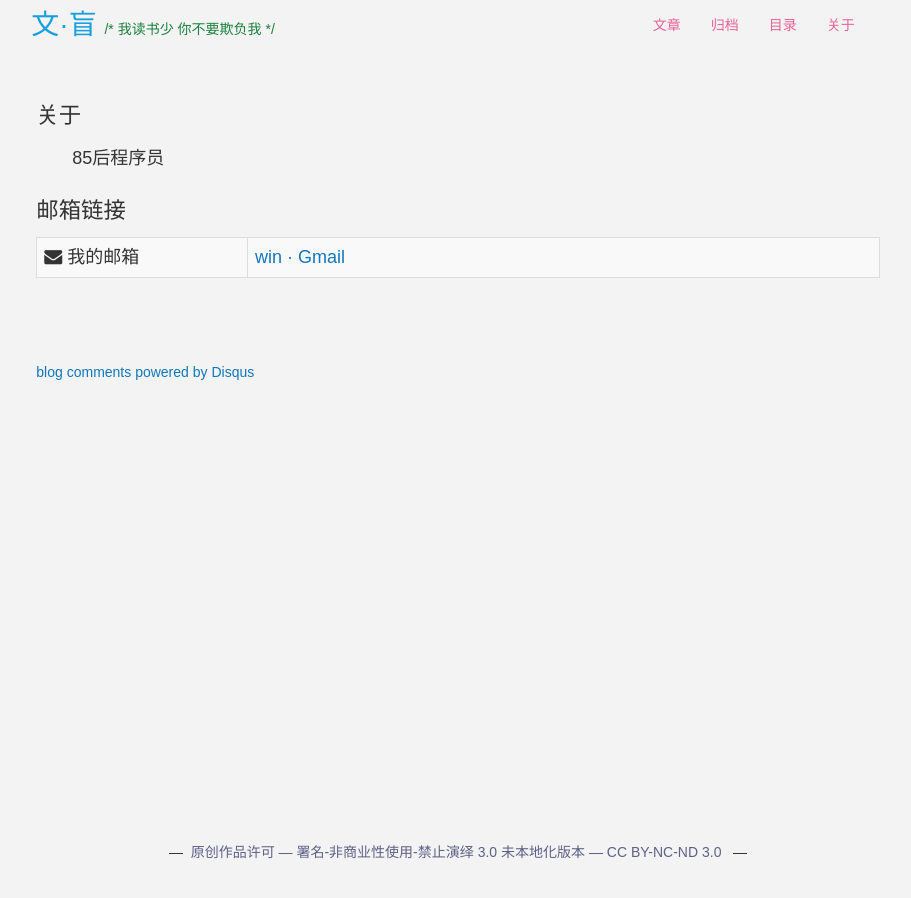
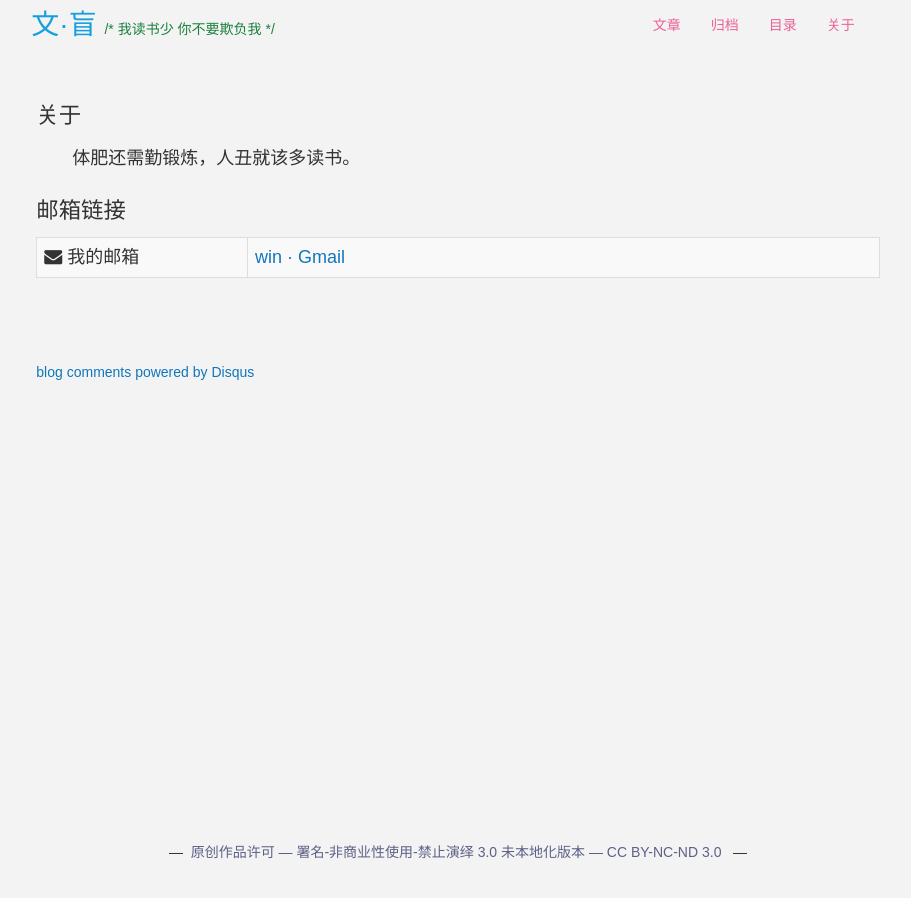
Before and after one commit to wentingwei/wentingwei.github.io, a Jekyll site: the page built from about.html, in a window 1280 px wide. Shown: the whole page, without its empty margins (182-1093 px from the left). Built offline with Jekyll 4.4.1, drawn with Linux system fonts in a browser that asks for light colours; nearby versions of some CDN libraries; comment, search, counter and statistics services are not loaded.

Commit message:
change about html

```diff
--- a/about.html
+++ b/about.html
@@ -11,7 +11,7 @@ index: 4
     关于
   </h2>
   <p class="about">
-    85后程序员
+    体肥还需勤锻炼，人丑就该多读书。
   </p>
   <h2>
     邮箱链接
```
